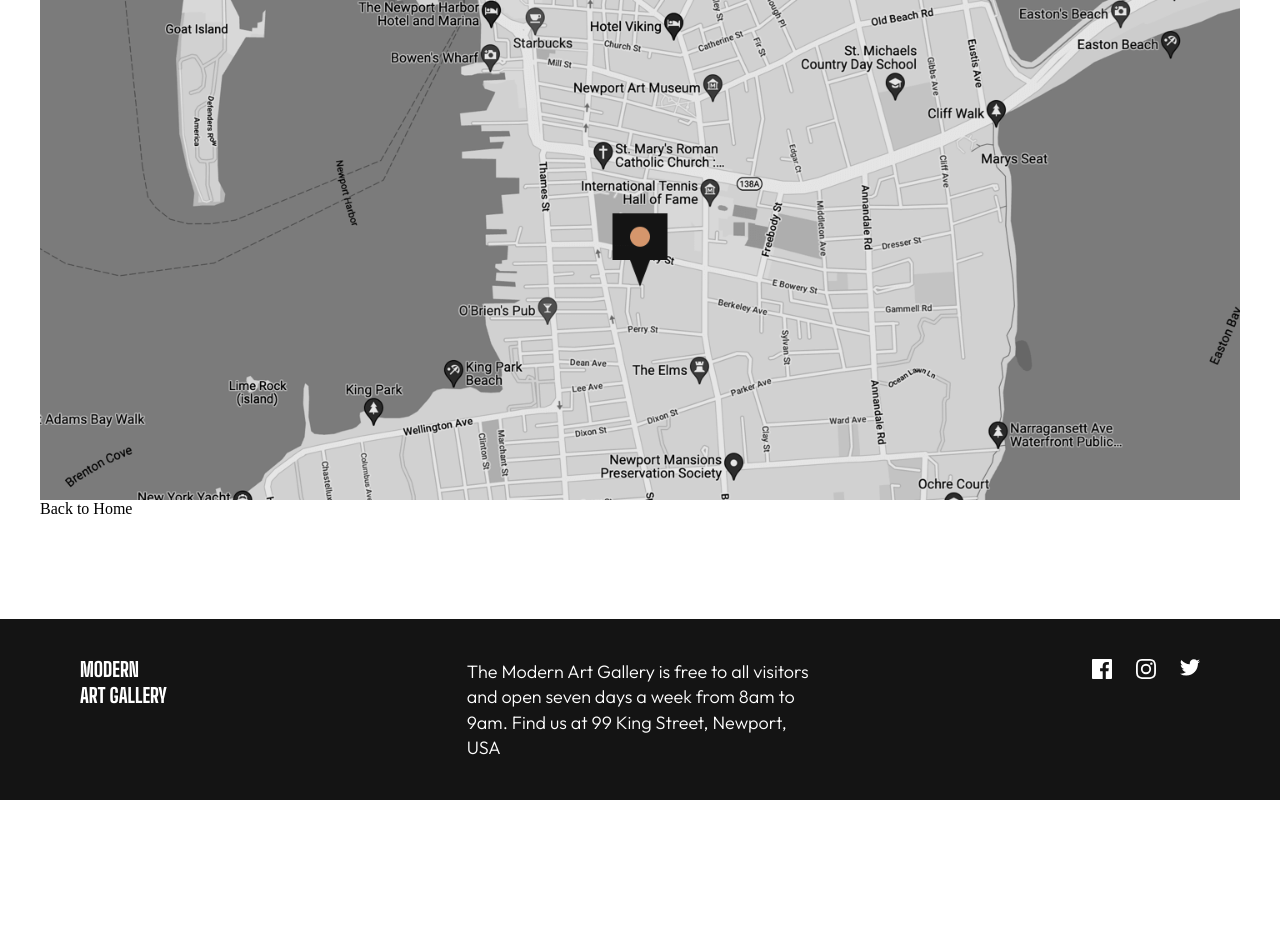
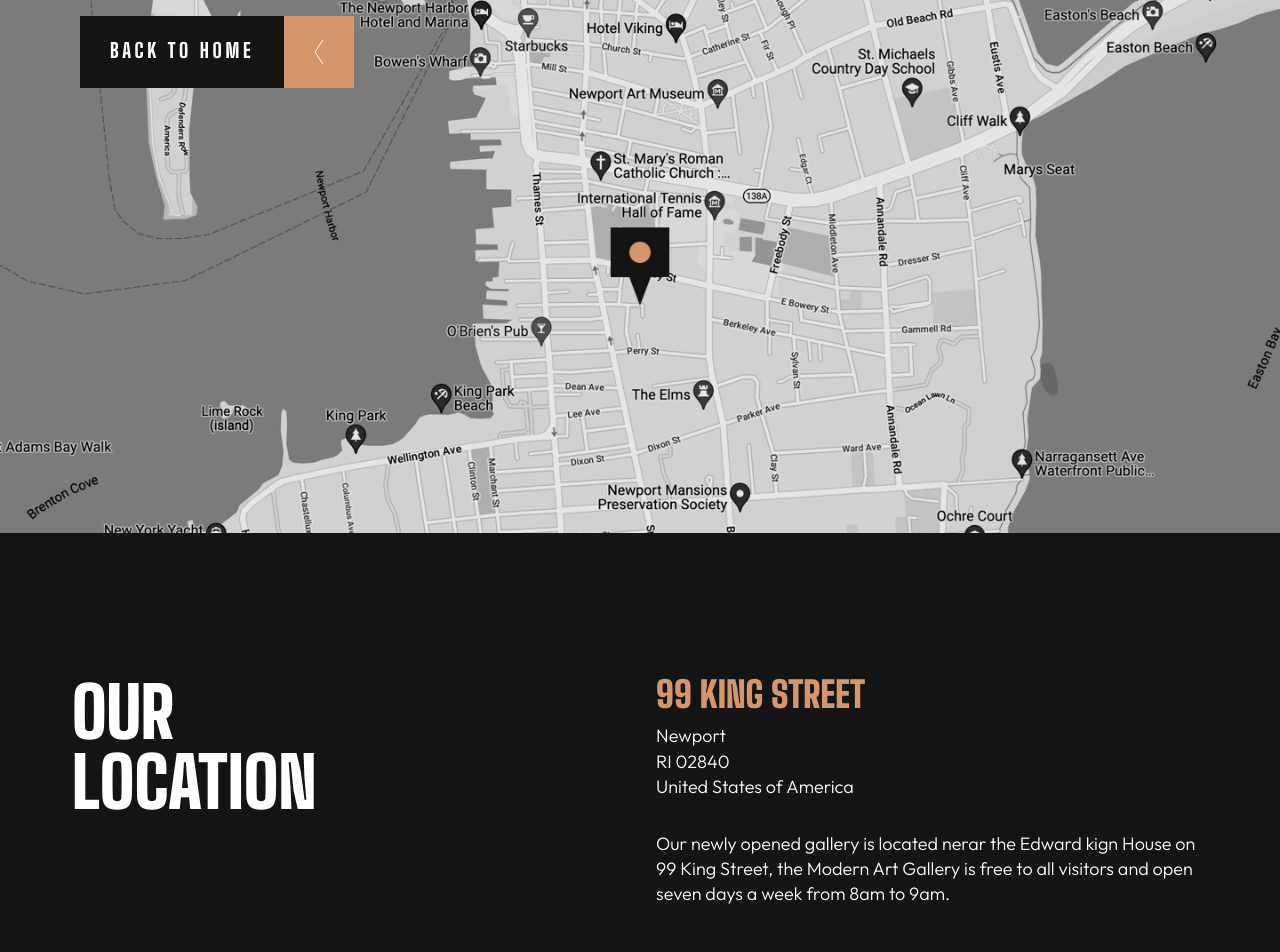
Before and after one commit to cgojk/artgallery, a React (Vite) app: page /location in a window 1280 px wide. Shown: the top 952 px of the page. Before the commit the page ends 800 px from the top, so only its background shows below. Built offline with nearby package versions, Linux system fonts and the light colour scheme.

Commit message:
adding the style sfor the locaiton page

```diff
--- a/src/components/Footer.jsx
+++ b/src/components/Footer.jsx
@@ -7,9 +7,9 @@
 
 
 
-export default function Footer() {
+export default function Footer( {variant = "home"} ) {
   return (
-    <footer className="footer">
+    <footer className={`footer footer--${variant}`}>
         <div className="footer__container container">
 
                 <div className="title__wraper">
--- a/src/components/Hero.jsx
+++ b/src/components/Hero.jsx
@@ -7,12 +7,12 @@
 
 import heroImageDesktop from "../assets/desktop/image-hero.jpg";
 import heroImageDesktop2x from "../assets/desktop/image-hero2x.jpg";
-import iconarrow from "../assets/icon-arrow-right.svg";
+
 import logolight from "../assets/logo-light.svg";
 import logoDark from "../assets/logo-dark.svg";
 import ArrowButton from "./UI/ArrowButton";
 
-import { Link } from "react-router-dom";
+
 
 
 export default function Hero() {
--- a/src/components/Layout.jsx
+++ b/src/components/Layout.jsx
@@ -1,10 +1,15 @@
 import React from "react"
-import { Outlet } from "react-router-dom"
+import { Outlet, useLocation } from "react-router-dom"
 
  import Footer from "./Footer"
 
 
 export default function Layout() {
+  const location = useLocation();
+
+  const footerVariant =
+    location.pathname === "/location" ? "location" : "home";
+
     return (
 
     <div className="layout">
@@ -13,7 +18,7 @@
         <Outlet />
       </main>
 
-       <Footer />
+       <Footer variant={footerVariant}/>
     </div>
 
     )
--- a/src/components/UI/ArrowButton.jsx
+++ b/src/components/UI/ArrowButton.jsx
@@ -1,8 +1,17 @@
 import React from "react";
 import { Link } from "react-router-dom";
-import iconarrow from "../../assets/icon-arrow-left.svg";
 
-export default function ArrowButton({ children, to }) {
+import iconarrowleft from "../../assets/icon-arrow-left.svg";
+import iconarrowright from "../../assets/icon-arrow-right.svg";
+
+export default function ArrowButton({
+  children,
+  to,
+  variant = "right",
+}) {
+  const arrowIcon =
+    variant === "left" ? iconarrowleft : iconarrowright;
+
   return (
     <Link to={to} className="button__container">
       <span className="hero__button">
@@ -12,8 +21,8 @@
       <span className="hero__button-line">
         <img
           className="hero__button-icon"
-          src={iconarrow}
-          alt="Arrow"
+          src={arrowIcon}
+          alt=""
         />
       </span>
     </Link>
--- a/src/pages/location.jsx
+++ b/src/pages/location.jsx
@@ -8,15 +8,42 @@
 export default function Location() {
 
   return (
-    <section className="location container">
+    <section className="location ">
+      <div className="image__wrapper ">
         <picture>
             <source media="(min-width: 1024px)" srcSet={locationImageDesktop} />
             <source media="(min-width: 768px)" srcSet={locationImageTablet} />
             <img src={locationImageMobile} alt="Location Image" />
         </picture>
-        <ArrowButton to="/home">
+         <ArrowButton to="/home" variant="left">
             Back to Home
         </ArrowButton>
-    </section>
+
+       </div>
+       <div className="info__location">
+           <div className="info__location-title-container">
+             <h2 className="info__location-title">
+              <span>Our</span>
+              <span>Location</span>
+              </h2>
+          </div>
+          <div className="info__location-description">
+              <div className="wrapper__address">
+                  <span className="info__location-description-bold">99 King Street</span>
+                  <ul className="address">
+                    <li>Newport</li>
+                    <li>RI 02840</li>
+                    <li>United States of America</li>
+                  </ul>
+
+              </div>
+                <div className="wrapper__text">
+                  <p> Our newly opened gallery is located nerar the Edward
+                    kign House on 99 King Street, the Modern Art Gallery is free to all visitors and open seven days a week from 8am to 9am.
+                  </p>
+              </div>
+            </div>
+       </div>
+  </section>
   );
 }
--- a/src/styles/_base.scss
+++ b/src/styles/_base.scss
@@ -12,11 +12,11 @@
 
 
 .layout {
-//   min-height: 100vh;
+
  min-height: 100dvh;
   display: flex;
   flex-direction: column;
-//   padding:var(--space-5) 0;
+
 }
 
 .main-content {
@@ -76,7 +76,14 @@
         font:var(--font-7);
         letter-spacing: var(--font-7-letter-spacing);
     }
-    .button__container{
+
+}
+
+
+
+}
+
+.button__container{
         font:var(--font-6);
         letter-spacing: var(--font-6-letter-spacing);
         color:var(--white);
@@ -84,7 +91,7 @@
        border: none;
         cursor: pointer;
         display: flex;
-        // align-items: stretch;
+
 
         flex-direction: row;
 
@@ -106,11 +113,6 @@
 
 
     }
-}
-
-
-
-}
 
 // =========================================================
 
@@ -165,6 +167,7 @@
     flex-direction:column;
     gap:var(--space-9);
       padding:var(--space-2) var(--space-5);
+      margin-bottom:var(--space-9);
 
     picture{
         overflow:hidden;
@@ -217,15 +220,15 @@
 .footer{
     flex-shrink: 0;
   background-color: var(--grey-900);
-//   margin-top: 0;
-    background-color:var(--grey-900);
-     margin-top:var(--space-11);
+
 
     .footer__container{
     display:grid;
     grid-template-columns: 1fr;
     gap:var(--space-10);
-     padding:var(--space-10);
+    // gap:var(--space-10);
+    padding-block: var(--space-15);
+  padding-inline: clamp(var(--space-9), 8vw, var(--space-14));
 
         .footer__title{
             font:var(--font-6);
@@ -263,3 +266,108 @@
 
 
 }
+.footer--location {
+  background-color: var(--gold-500);
+
+}
+
+// ==========================================================
+// location styles=================================
+.location{
+ width: 100%;
+background-color:var(--grey-900);
+
+
+
+.image__wrapper{
+     width: 100%;
+    position:relative;
+
+     .button__container{
+    position:absolute;
+    left: clamp(
+    var(--space-5),
+    8vw,
+    var(--space-15)
+  );
+  top: 0;
+
+   }
+}
+.image__wrapper img {
+  display: block;
+  width: 100%;
+  height: auto;
+}
+.info__location{
+    display:grid;
+    grid-template-columns: 1fr;
+     padding-block: var(--space-22);
+     padding-inline: clamp(
+    var(--space-9),
+    8vw,
+    var(--space-14)
+     );
+    gap:var(--space-9);
+
+    .info__location-title-container{
+
+        display:flex;
+        flex-direction:column;
+        gap:var(--space-9);
+
+    }
+    .info__location-title{
+      font:var(--font-2);
+    letter-spacing: var(--font-2-letter-spacing);
+    color:var(--white);
+    text-transform:uppercase;
+     span{
+        display:block;
+    }
+
+
+ }
+
+   .info__location-description{
+    font:var(--font-7);
+    letter-spacing: var(--font-7-letter-spacing);
+    color:var(--white);
+    display:flex;
+    flex-direction:column;
+    gap:var(--space-9);
+
+    .wrapper__address{
+        display:flex;
+        flex-direction:column;
+        gap:var(--space-4);
+
+
+        .info__location-description-bold{
+            font:var(--font-4);
+            letter-spacing: var(--font-4-letter-spacing);
+            color:var(--gold-500);
+            text-transform:uppercase;
+        }
+        .address{
+            font:var(--font-7);
+            letter-spacing: var(--font-7-letter-spacing);
+            color:var(--white);
+              list-style:none;
+               margin:0;
+                padding:0;
+
+            li{
+                list-style:none;
+                margin:0;
+                padding:0;
+            }
+        }
+
+
+    }
+}
+
+
+}
+}
--- a/src/styles/_queries.scss
+++ b/src/styles/_queries.scss
@@ -59,7 +59,7 @@
 // =====info section==============================
 // ===============================================
 .info{
-    // margin-top:var(--space-20);
+
 
 
 
@@ -110,7 +110,7 @@
     grid-template-columns: repeat(2, minmax(0, 1fr));
     gap: var(--space-5);
 
-    margin-top: var(--space-0);
+    margin-top: var(--space-4);
 
     .image__info--large {
         grid-column: 1 / 2;
@@ -155,7 +155,18 @@
 .footer__container{
     display:grid;
     grid-template-columns: 1fr 1fr 1fr;
+    // padding: var(--space-15) var(--space-10) var(--space-15) var(--space-15);
 
+    .title__wraper{
+        .footer__title{
+            font:var(--font-4);
+            letter-spacing: var(--font-4-letter-spacing);
+        }
+        span{
+            font:var(--font-4);
+            letter-spacing: var(--font-4-letter-spacing);
+        }
+    }
     .footer__container--icons{
 
         justify-content: flex-end;
@@ -163,7 +174,22 @@
     }
 }
 }
+
+// =====================================================
+// ==============================location page ==========
+.location{
+.info__location{
+    display:grid;
+    grid-template-columns: 1fr 1fr;
+    gap:var(--space-9);
+
+
+
 }
+}
+
+}
+
 
 
 // ===============================
@@ -273,13 +299,13 @@
 .info{
   margin-top:var(--space-20);
 
-    .container__info{
-
-
-
 
 }
-}
+// .footer {
+//     .footer__container {
+//       padding: var(--space-15) var(--space-22);
+//     }
+//   }
 }
 
 
--- a/src/styles/_variables.scss
+++ b/src/styles/_variables.scss
@@ -118,6 +118,7 @@
   --space-16: 6rem;     /* 96px */
   --space-18: 7rem;     /* 112px */
   --space-20: 8rem;     /* 128px */
+  --space-22: 9rem;     /* 130px */
 
    /* =========================================================
        BREAKPOINTS
```
